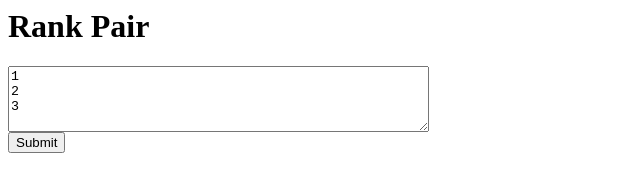
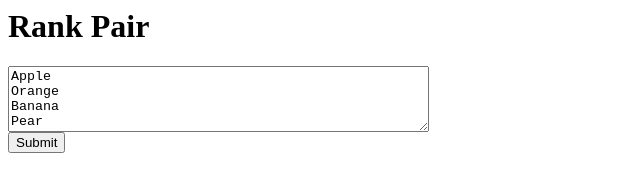
Before and after one commit to Jexess/RankPair, a plain HTML site: page index.html in a window 1280 px wide. Shown: the whole page, without its empty margins (0-640 px from the left). Drawn offline with Linux system fonts and the light colour scheme.

Commit message:
changed list to fruit

```diff
--- a/index.html
+++ b/index.html
@@ -57,9 +57,11 @@ function submit(){
 
 <h1> Rank Pair </h1>
 <textarea id="list" rows="4" cols="50">
-1
-2
-3
+Apple
+Orange
+Banana
+Pear
+grapes
 </textarea>
 <br>
 <button onclick="submit();"> Submit </button>
```
